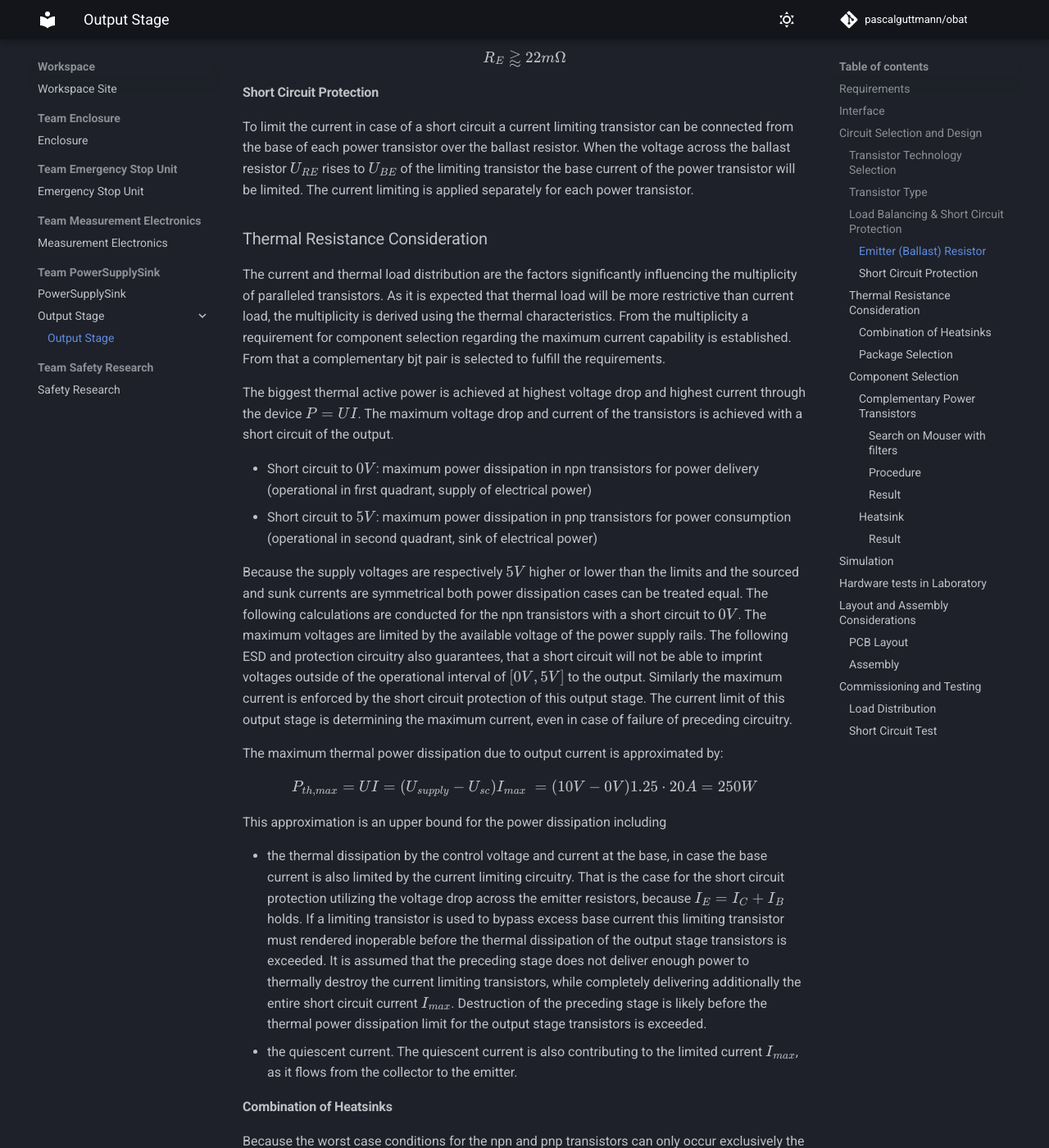
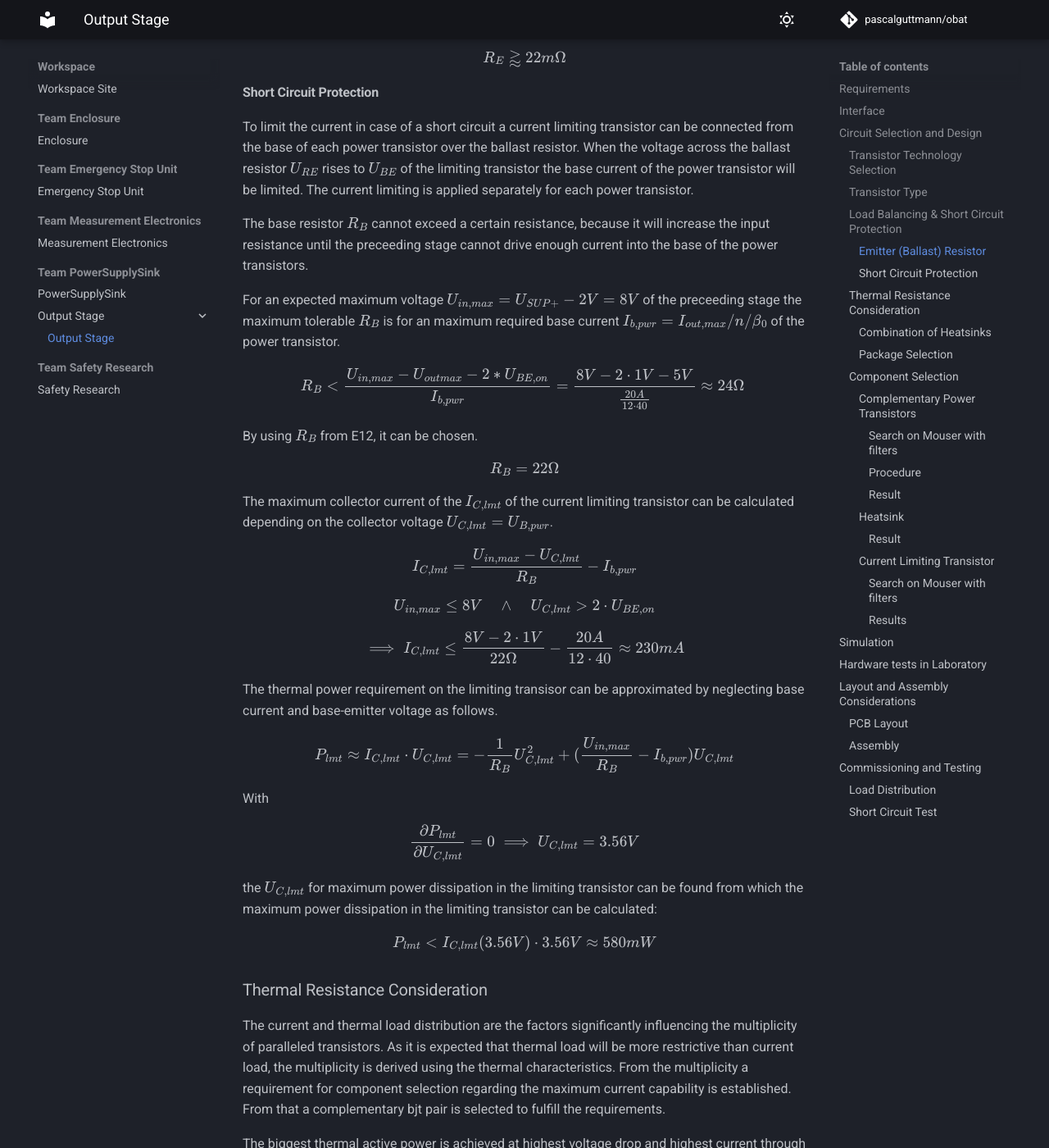
Before and after one commit to pascalguttmann/obat, an MkDocs documentation site: the page built from docs/workspace/pss/outstage/outstage.md, in a window 1280 px wide and 1400 px high, scrolled down 2707 px. Shown: the whole window at 82% size. Built offline with MkDocs 1.6.1 and Material for MkDocs 9.7.7, drawn with Linux system fonts in a browser that asks for light colours; comment, search, counter and statistics services are not loaded; some of the changed text lies outside the part shown.

Commit message:
add current limit desing

```diff
--- a/docs/workspace/pss/outstage/outstage.md
+++ b/docs/workspace/pss/outstage/outstage.md
@@ -125,6 +125,40 @@ resistor. When the voltage across the ballast resistor $U_{RE}$ rises to
 $U_{BE}$ of the limiting transistor the base current of the power transistor
 will be limited. The current limiting is applied separately for each power
 transistor.
+
+The base resistor $R_B$ cannot exceed a certain resistance, because it will
+increase the input resistance until the preceeding stage cannot drive enough
+current into the base of the power transistors.
+
+For an expected maximum voltage $U_{in,max} = U_{SUP+} - 2V = 8V$ of the
+preceeding stage the maximum tolerable $R_B$ is for an maximum required base
+current $I_{b,pwr} = I_{out,max} / n / \beta_0$ of the power transistor.
+$$
+    R_B < \frac{U_{in,max} - U_{outmax} - 2* U_{BE,on}}{I_{b,pwr}} =
+    \frac{8V - 2 \cdot 1V - 5V}{\frac{20A}{12 \cdot 40}} \approx 24 \Omega \\
+$$
+
+By using $R_B$ from E12, it can be chosen.
+$$
+    R_B = 22 \Omega
+$$
+
+The maximum collector current of the $I_{C,lmt}$ of the current limiting
+transistor can be calculated depending on the collector voltage $U_{C,lmt} =
+U_{B,pwr}$.
+$$ I_{C,lmt} = \frac{U_{in,max} - U_{C,lmt}}{R_B} - I_{b,pwr} $$
+$$ U_{in,max} \leq 8V \quad \wedge \quad U_{C,lmt} > 2 \cdot U_{BE,on} $$
+$$ \implies I_{C,lmt} \leq \frac{8V - 2 \cdot 1V}{22 \Omega} - \frac{20A}{12
+\cdot 40} \approx 230mA $$
+
+The thermal power requirement on the limiting transisor can be approximated by
+neglecting base current and base-emitter voltage as follows.
+$$ P_{lmt} \approx I_{C,lmt} \cdot U_{C,lmt} = - \frac{1}{R_B} U_{C,lmt}^2 +
+(\frac{U_{in,max}}{R_B} - I_{b,pwr}) U_{C,lmt}$$
+With $$ \frac{\partial P_{lmt}}{\partial U_{C,lmt}} = 0 \implies U_{C,lmt} = 3.56 V$$ the $U_{C,lmt}$ for
+maximum power dissipation in the limiting transistor can be found from which the
+maximum power dissipation in the limiting transistor can be calculated:
+$$ P_{lmt} < I_{C,lmt}(3.56V) \cdot 3.56V \approx 580mW $$
 
 ### Thermal Resistance Consideration
 
@@ -316,12 +350,37 @@ The heatsink is searched in catalogue of company _Fischer Elektronik_.
 Isolation washer: `WS 220`
 Mounting clip: `THFU 2`
 
+#### Current Limiting Transistor
+
+##### Search on Mouser with filters
+
+- $I_{C,max} > 2 A$
+- $P_{tot} > 1 W$
+- Sort by price ascending
+- Check that complementary type is available
+
+##### Results
+
+| Part. No               | Package | Info                                                          |
+|------------------------|---------|---------------------------------------------------------------|
+| [DNLS350, DPLS350E]    | SOT223  | Provides the desired performance for low price                |
+| [PBSS4350X, PBSS5350X] | SOT89   | Power dissipation, critical for SOT89, big footprint required |
+| [PBSS5350D, PBSS4350D] | SOT4547 | Power dissipation to high                                     |
+
+Select [DNLS350, DPLS350E] for easier thermal management in favor of the other
+options.
+
+[DNLS350, DPLS350E]: <https://www.diodes.com/assets/Datasheets/ds31231.pdf>
+[PBSS4350X, PBSS5350X]: <https://www.mouser.de/datasheet/2/916/PBSS4350X-2938389.pdf>
+[PBSS5350D, PBSS4350D]: <https://www.mouser.de/datasheet/2/916/PBSS5350D-2909976.pdf>
+
 Simulation
 ----------
 
 See `./outstage.asc` and `./outstage.asy`.
 
 TODO: Add short circuit protection
+TODO: Add screenshot of schematic at top
 
 Hardware tests in Laboratory
 ----------------------------
@@ -334,6 +393,7 @@ Layout and Assembly Considerations
 - Add testpins for ballast resistor voltage measurement (measurement)
 - Add testpins for input voltages (measurement, test source)
 - Add testpin for output (measurement, load) [^4]
+- Current limiting Transistor footprint, include bigger pad as thermal relieve
 
 [^4]: Screw terminal can be used for up to $|I| = 20 A$
 
```
